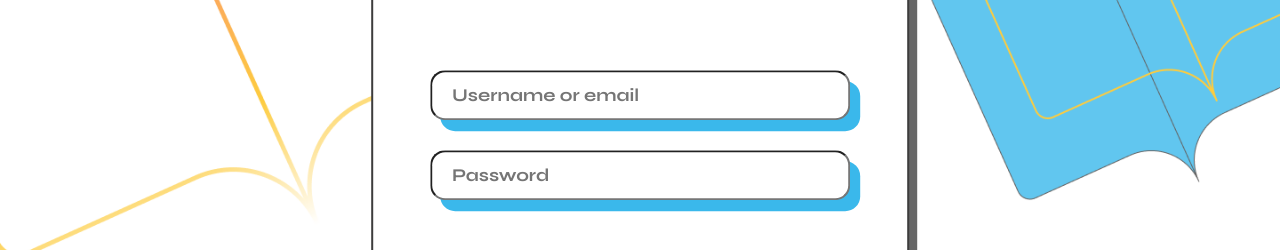
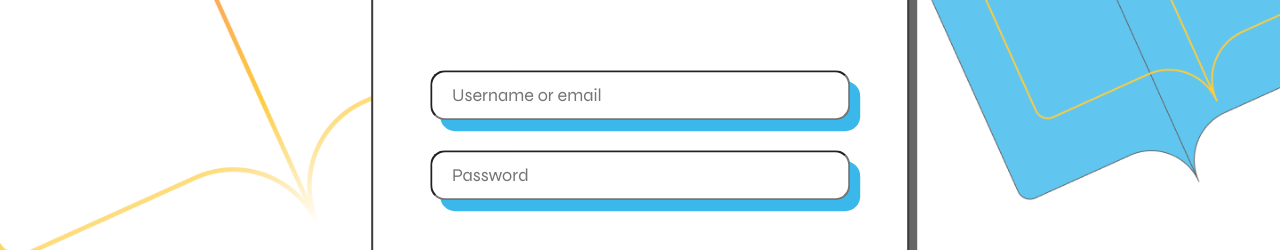
Before and after one commit to Vector-ops/quail, a React (Vite) app in the folder client/: page /auth/login in a window 1280 px wide. Shown: the part 159-409 px from the top of the page. Built offline with nearby package versions, Linux system fonts and the light colour scheme.

Commit message:
Remove font-weight property from LoginPage and SignUpPage styles

```diff
--- a/client/src/pages/LoginPage/LoginPage.scss
+++ b/client/src/pages/LoginPage/LoginPage.scss
@@ -60,7 +60,6 @@
 			padding: 20px;
 
 			font-size: large;
-			font-weight: 900;
 			font-family: "Syne", sans-serif;
 			box-shadow: 10px 11px var(--blue-color);
 			outline: none;
--- a/client/src/pages/SignUpPage/SignUpPage.scss
+++ b/client/src/pages/SignUpPage/SignUpPage.scss
@@ -58,7 +58,6 @@
 			padding: 20px;
 
 			font-size: large;
-			font-weight: 900;
 			font-family: "Syne", sans-serif;
 			box-shadow: 10px 11px var(--blue-color);
 			outline: none;
```
